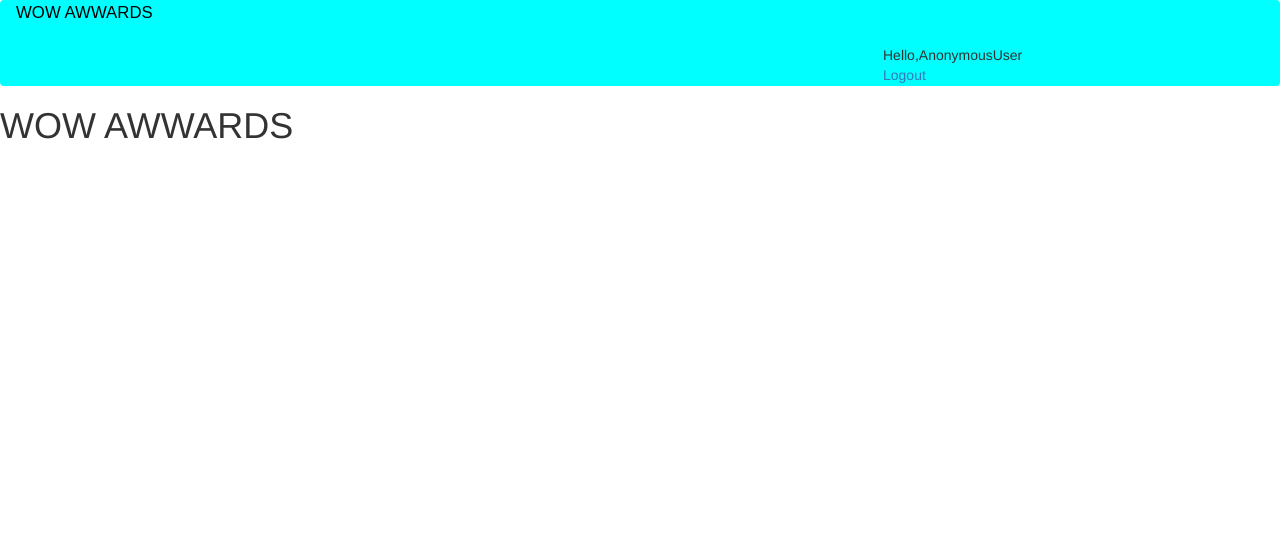
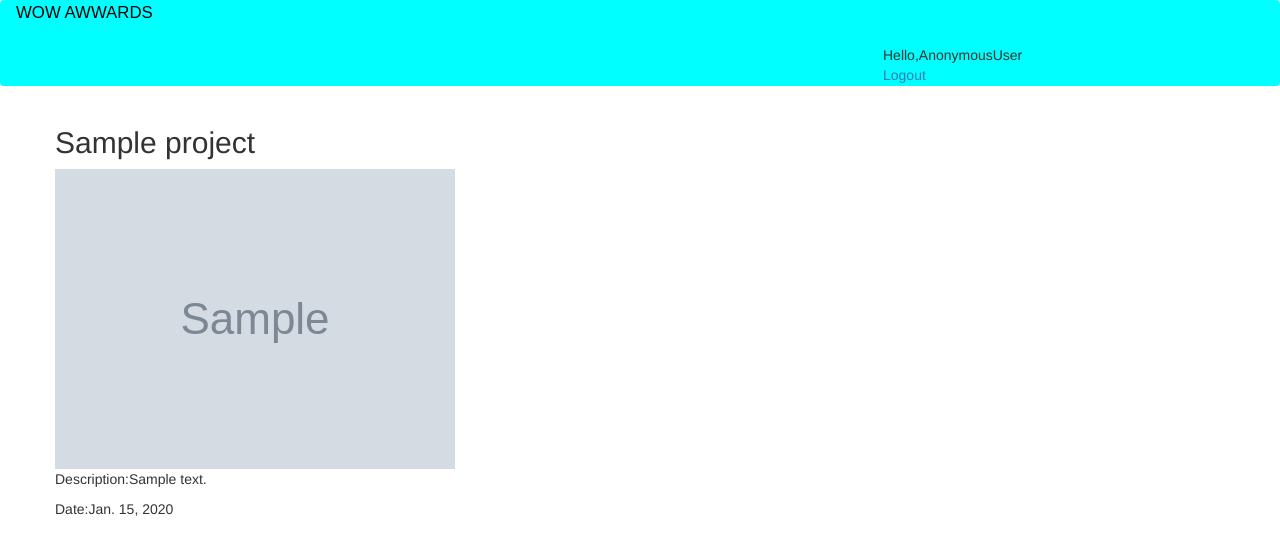
Before and after one commit to VGichuki/awwards-app, a Django app: page / in a window 1280 px wide. Shown: the top 555 px of the page. Run offline with Django 3.2, Linux system fonts and the light colour scheme; tables that the repository leaves empty hold one stand-in row (values such as "Sample post"); grey boxes marked "Sample" are stand-in pictures; some libraries are stand-ins or nearby versions.

Commit message:
create a view function for the home page

```diff
--- a/myawwards/templates/home.html
+++ b/myawwards/templates/home.html
@@ -1,6 +1,18 @@
 {% extends 'base.html'%}
 
 {% block content %}
-<h1>WOW AWWARDS</h1>
-{{block.super}}
+<div class="container">
+    <div class="row">
+        <div class="card">
+            {% for project in project %}
+            <h2>{{project.title}}</h2>
+            <img src="{{project.image.url}}" alt="">
+            <p>Description:{{project.description}}</p>
+            <p>Date:{{project.posted_on}}</p>
+            {%endfor%}
+
+        </div>
+    </div>
+</div>
+
 {% endblock %}
```
